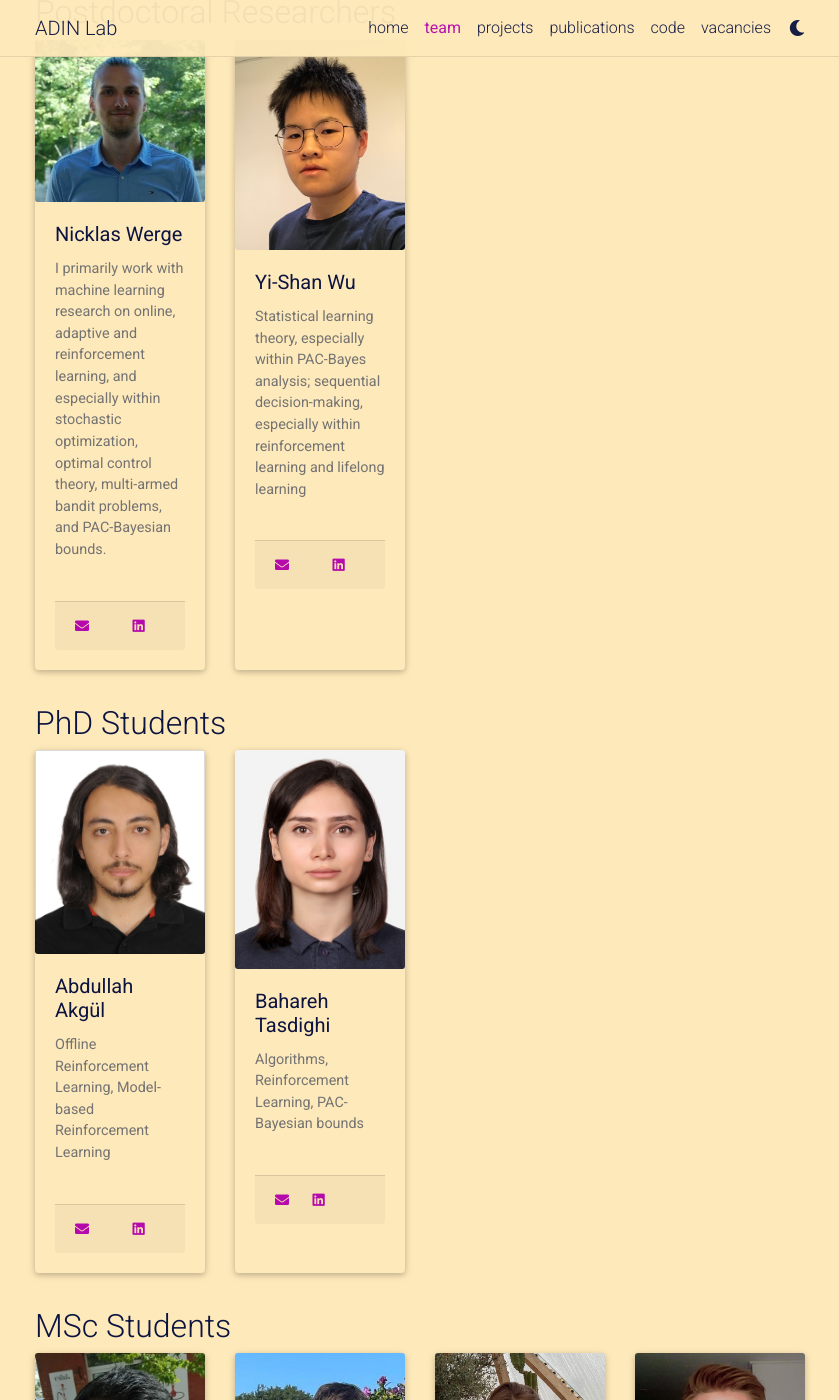
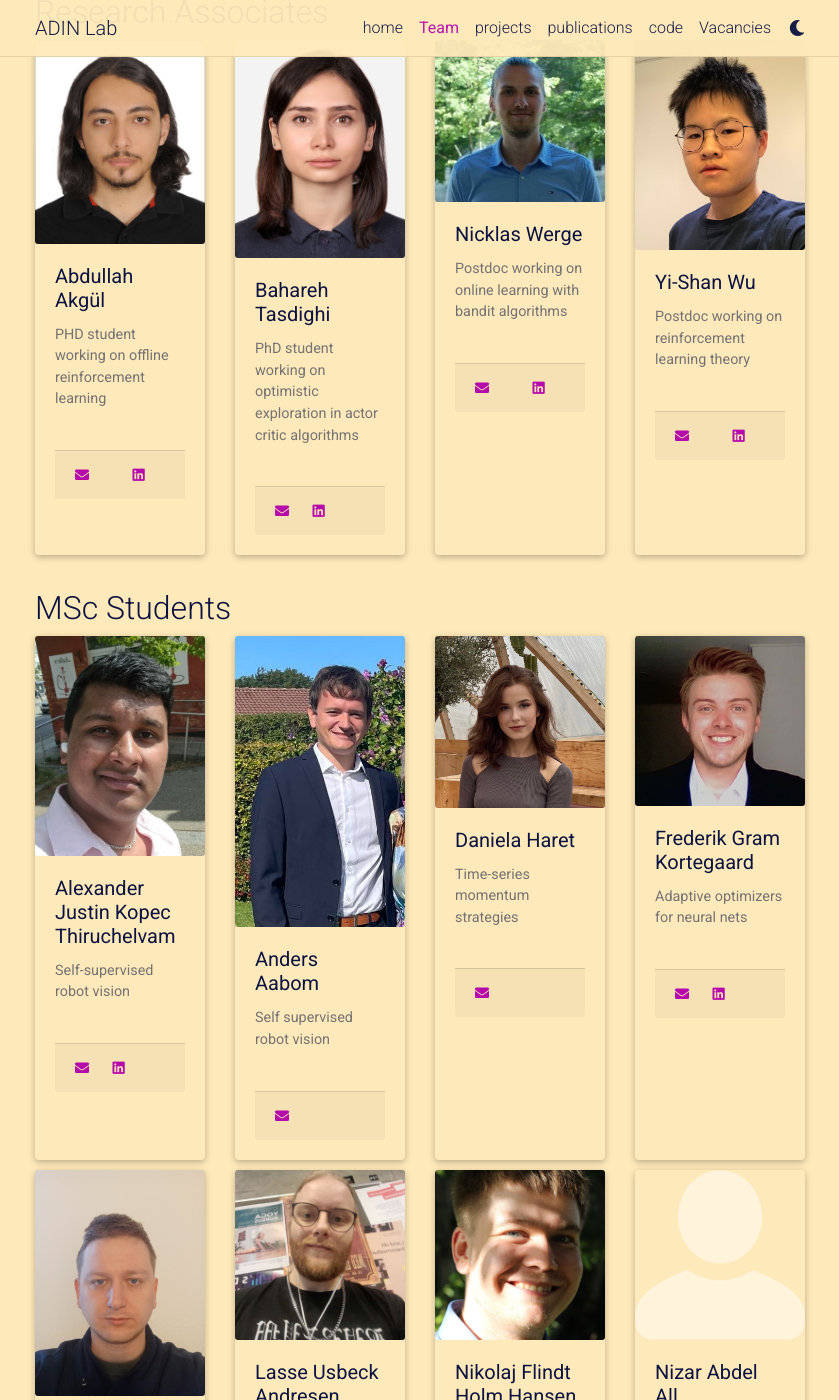
Before and after one commit to adinlab/adinlab.github.io, a Jekyll site: the page built from _pages/1_team.md, in a window 1280 px wide and 1400 px high, scrolled down 515 px. Shown: the whole window, without its empty margins (220-1059 px from the left). Built offline with Jekyll 4.4.1, drawn with Linux system fonts in a browser that asks for light colours; comment, search, counter and statistics services are not loaded; a style sheet for code colours, icons or effects is not loaded.

Commit message:
team update

```diff
--- a/_data/team.yml
+++ b/_data/team.yml
@@ -10,14 +10,14 @@ leaders:
     image: assets/img/team/melih_kandemir.png
 
 
-postdoctorals:
+researchers:
   - name: Nicklas Werge
-    research_areas: I primarily work with machine learning research on online, adaptive and reinforcement learning, and especially within stochastic optimization, optimal control theory, multi-armed bandit problems, and PAC-Bayesian bounds.
     mail: werge@sdu.dk
     orcid: 0000-0001-9906-364X
     webpage: https://nicklaswerge.github.io
     scholar: https://scholar.google.com/citations?user=7ixNlWUAAAAJ&hl=en
     linkedin: https://www.linkedin.com/in/nicklas-werge-925789b0/
+    research_areas: Postdoc working on online learning with bandit algorithms
     image: assets/img/team/nicklas_werge.jpeg
 
   - name: Yi-Shan Wu
@@ -25,19 +25,14 @@ postdoctorals:
     linkedin: https://www.linkedin.com/in/yi-shan-wu-231b06232/
     scholar: https://scholar.google.com/citations?user=IrW8ytQAAAAJ&hl=en
     webpage: https://sites.google.com/view/yishanwu/home?authuser=0
-    research_areas: Statistical learning theory, especially within PAC-Bayes analysis; sequential decision-making, especially within reinforcement learning and lifelong learning
+    research_areas: Postdoc working on reinforcement learning theory
     image: assets/img/team/yi-shan-wu.jpg
-
-
-phds:
-
 
   - name: Bahareh Tasdighi
     mail: tasdighi@imada.sdu.dk
     orcid: 0000-0001-9757-5019
     linkedin: https://www.linkedin.com/in/bahar-tasdighi-366020143/
-    about: PhD student working on PAC-Bayesian actor-critic algorithms
-    research_areas: Algorithms, Reinforcement Learning, PAC-Bayesian bounds
+    research_areas: PhD student working on optimistic exploration in actor critic algorithms
     image: assets/img/team/bahar.jpeg
 
   - name: Abdullah Akgül
@@ -46,8 +41,8 @@ phds:
     webpage: https://aportekila.github.io/
     mail: akgul@imada.sdu.dk
     scholar: https://scholar.google.com/citations?user=FZeaKPoAAAAJ
+    research_areas: PHD student working on offline reinforcement learning
     image: assets/img/team/abdullah_akgul.jpg
-    research_areas: Offline Reinforcement Learning, Model-based Reinforcement Learning
 
 mscs:
   - name: István Túri
--- a/_pages/1_team.md
+++ b/_pages/1_team.md
@@ -1,7 +1,7 @@
 ---
 layout: page
 permalink: /team/
-title: team
+title: Team
 description:
 nav: true
 # nav_order: 3
@@ -24,33 +24,10 @@ nav: true
 {% endif %}
 
 
-{% if site.data.team.postdoctorals %}
-    <br><h2 id="postdoctoral-researchers">Postdoctoral Researchers</h2>
+{% if site.data.team.researchers %}
+    <br><h2 id="research-associates">Research Associates</h2>
     <div class="row">
-        {% assign sorted= site.data.team.postdoctorals | sort: "name" %}
-        {% if site.data.team.postdoctorals.size > 1 %}
-            {% for member in sorted %}
-                <div class="col-sm-3 d-flex align-items-stretch">
-                    {% include team/active_member.html member=member %}
-                </div>
-            {% endfor %}
-        {% else %}
-            <div class="project column">
-            {% for member in sorted %}
-                <div class="col-sm-12 d-flex align-items-stretch">
-                    {% include team/active_member_horizontal.html member=member %}
-                </div>
-            {% endfor %}
-            </div>
-        {% endif %}
-    </div>
-{% endif %}
-
-
-{% if site.data.team.phds %}
-    <br><h2 id="phd-students">PhD Students</h2>
-    <div class="row">
-        {% assign sorted= site.data.team.phds | sort: "name" %}
+        {% assign sorted= site.data.team.researchers | sort: "name" %}
         {% for member in sorted %}
             <div class="col-sm-3 d-flex align-items-stretch">
                 {% include team/active_member.html member=member %}
```
Also changed, not shown: _pages/5_vacancies.md (+1 -1 lines).
